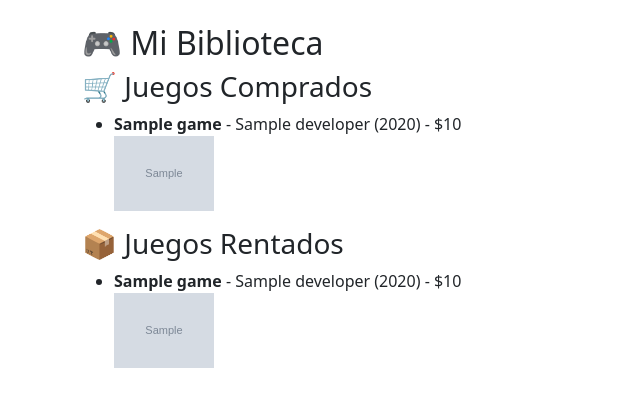
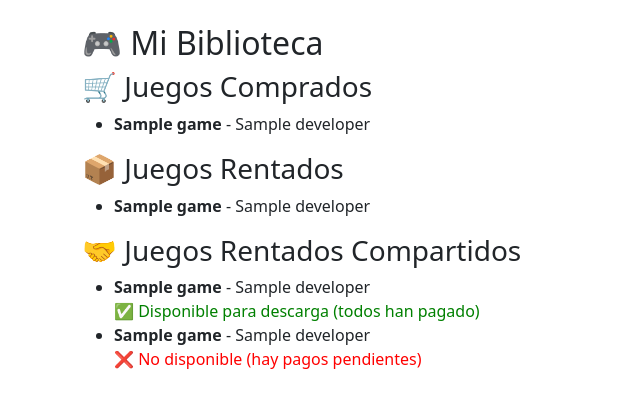
Before and after one commit to Sebastian-jimenez30/GameShare, a Django app: template apps/users/templates/users/library.html in a window 1280 px wide. Shown: the part 56-464 px from the top of the page, without its empty margins (0-640 px from the left). Run offline with Django 4.2, Linux system fonts and the light colour scheme; the template is opened without the code that fills it: most values are stand-ins (such as "Sample title", 1, 10 or a date in 2020); grey boxes marked "Sample" are stand-in pictures.

Commit message:
fix library

```diff
--- a/apps/users/templates/users/library.html
+++ b/apps/users/templates/users/library.html
@@ -7,12 +7,7 @@
 <h3>🛒 Juegos Comprados</h3>
 <ul>
   {% for game in purchased_games %}
-    <li>
-      <strong>{{ game.title }}</strong> - {{ game.developer }} ({{ game.year }}) - ${{ game.price }}
-      {% if game.image %}
-        <br><img src="{{ game.image.url }}" width="100" alt="Portada del juego">
-      {% endif %}
-    </li>
+    <li><strong>{{ game.title }}</strong> - {{ game.developer }}</li>
   {% empty %}
     <li>No has comprado juegos aún.</li>
   {% endfor %}
@@ -21,14 +16,30 @@
 <h3>📦 Juegos Rentados</h3>
 <ul>
   {% for game in rented_games %}
-    <li>
-      <strong>{{ game.title }}</strong> - {{ game.developer }} ({{ game.year }}) - ${{ game.price }}
-      {% if game.image %}
-        <br><img src="{{ game.image.url }}" width="100" alt="Portada del juego">
-      {% endif %}
-    </li>
+    <li><strong>{{ game.title }}</strong> - {{ game.developer }}</li>
   {% empty %}
     <li>No has rentado juegos aún.</li>
   {% endfor %}
 </ul>
+
+<h3>🤝 Juegos Rentados Compartidos</h3>
+<ul>
+  {% for game in available_shared_rentals %}
+    <li>
+      <strong>{{ game.title }}</strong> - {{ game.developer }}
+      <br><span style="color: green;">✅ Disponible para descarga (todos han pagado)</span>
+    </li>
+  {% endfor %}
+
+  {% for game in unavailable_shared_rentals %}
+    <li>
+      <strong>{{ game.title }}</strong> - {{ game.developer }}
+      <br><span style="color: red;">❌ No disponible (hay pagos pendientes)</span>
+    </li>
+  {% endfor %}
+
+  {% if available_shared_rentals|length == 0 and unavailable_shared_rentals|length == 0 %}
+    <li>No tienes juegos rentados compartidos aún.</li>
+  {% endif %}
+</ul>
 {% endblock %}
```
